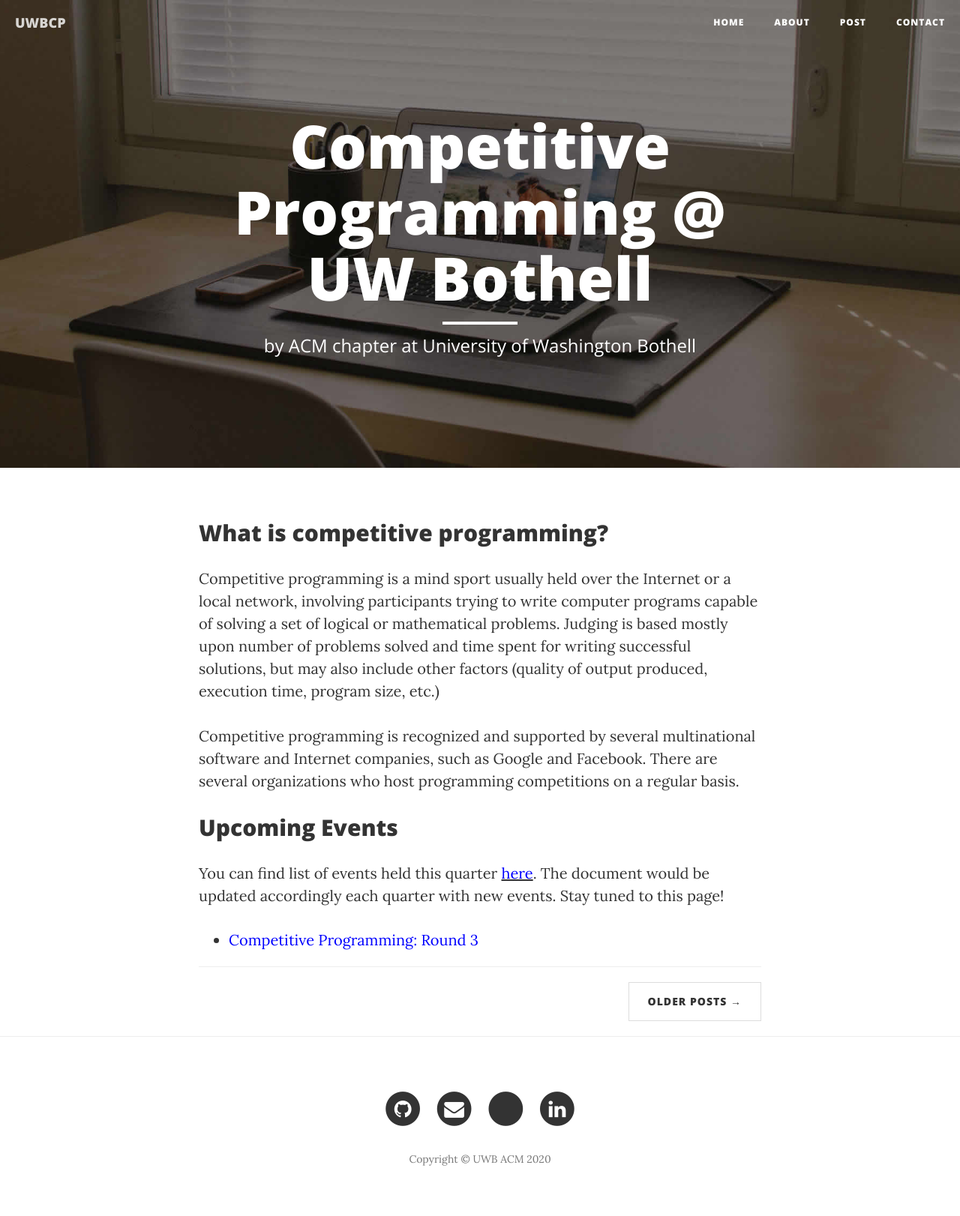
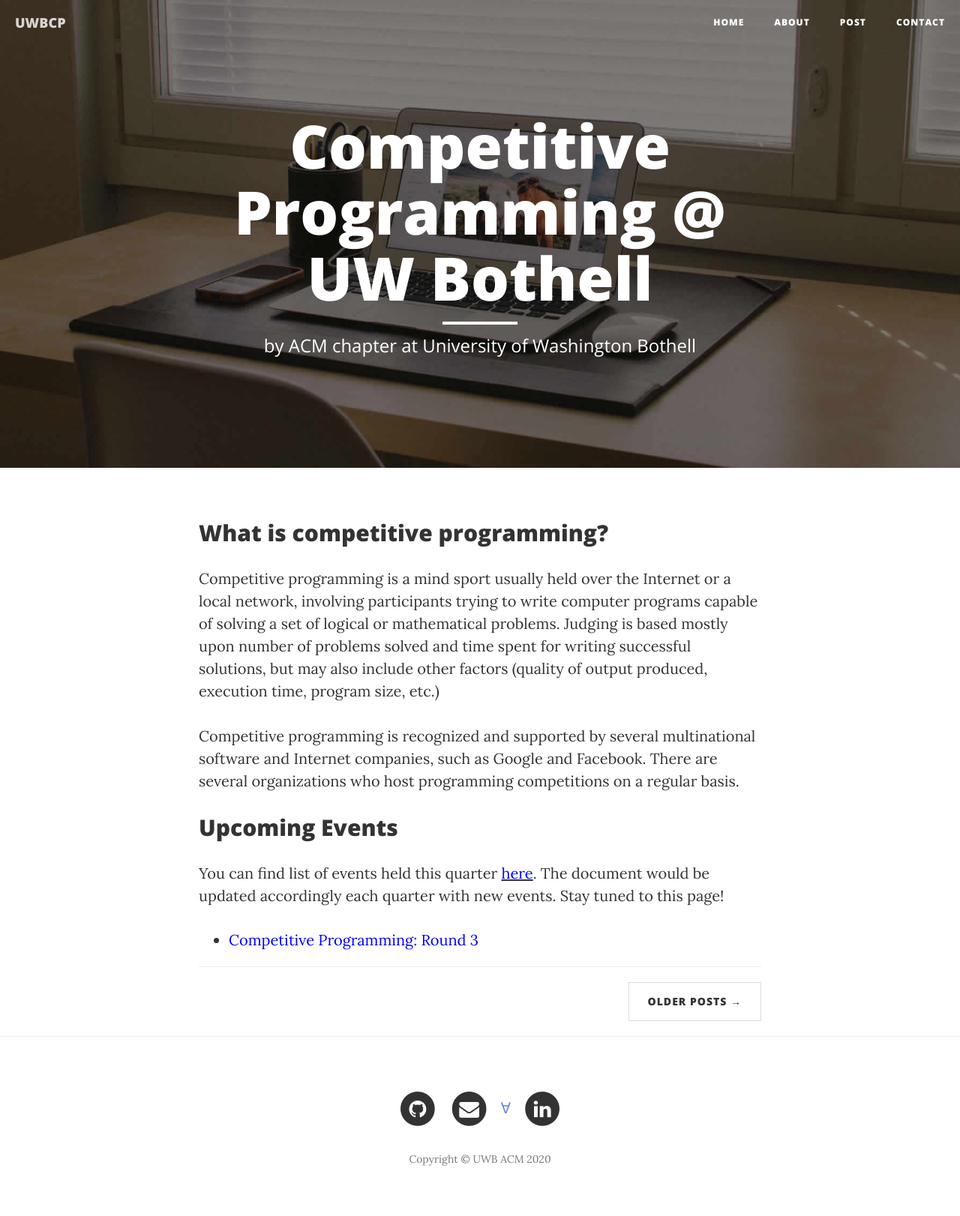
Before and after one commit to alanboy/competitive-programming, a Jekyll site: the page built from index.md, in a window 1280 px wide. Shown: the whole page at 75% size. Built offline with Jekyll 4.4.1, drawn with Linux system fonts in a browser that asks for light colours.

Commit message:
Fix discord icon

```diff
--- a/_layouts/default.html
+++ b/_layouts/default.html
@@ -172,10 +172,7 @@
                         </li>
                         <li>
                             <a href="https://discord.gg/2tWhanq">
-                                <span class="fa-stack fa-lg">
-                                    <i class="fa fa-circle fa-stack-2x"></i>
-                                    <i class="fa fa-discord" aria-hidden="true"></i>
-                                </span>
+                                <span class="icon-discord"></span>
                             </a>
                         </li>
                         <li>
```
Also changed, not shown: vendor/font-awesome/css/font-awesome.css, vendor/font-awesome/css/font-awesome.min.css.
